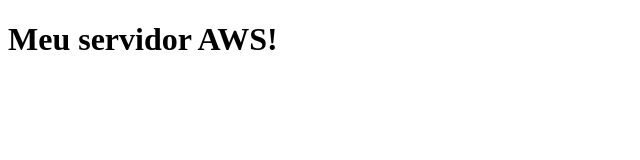
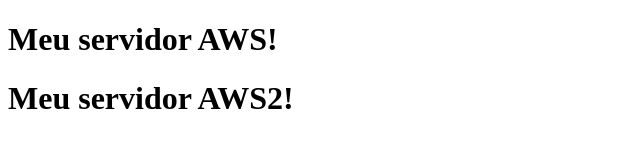
Before and after one commit to omenegazzi/projeto-aws, a plain HTML site: page index.html in a window 1280 px wide. Shown: the whole page, without its empty margins (0-640 px from the left). Drawn offline with Linux system fonts and the light colour scheme.

Commit message:
nova aleração

```diff
--- a/index.html
+++ b/index.html
@@ -7,5 +7,6 @@
 </head>
 <body>
     <h1>Meu servidor AWS!</h1>
+    <h1>Meu servidor AWS2!</h1>
 </body>
 </html>
```
